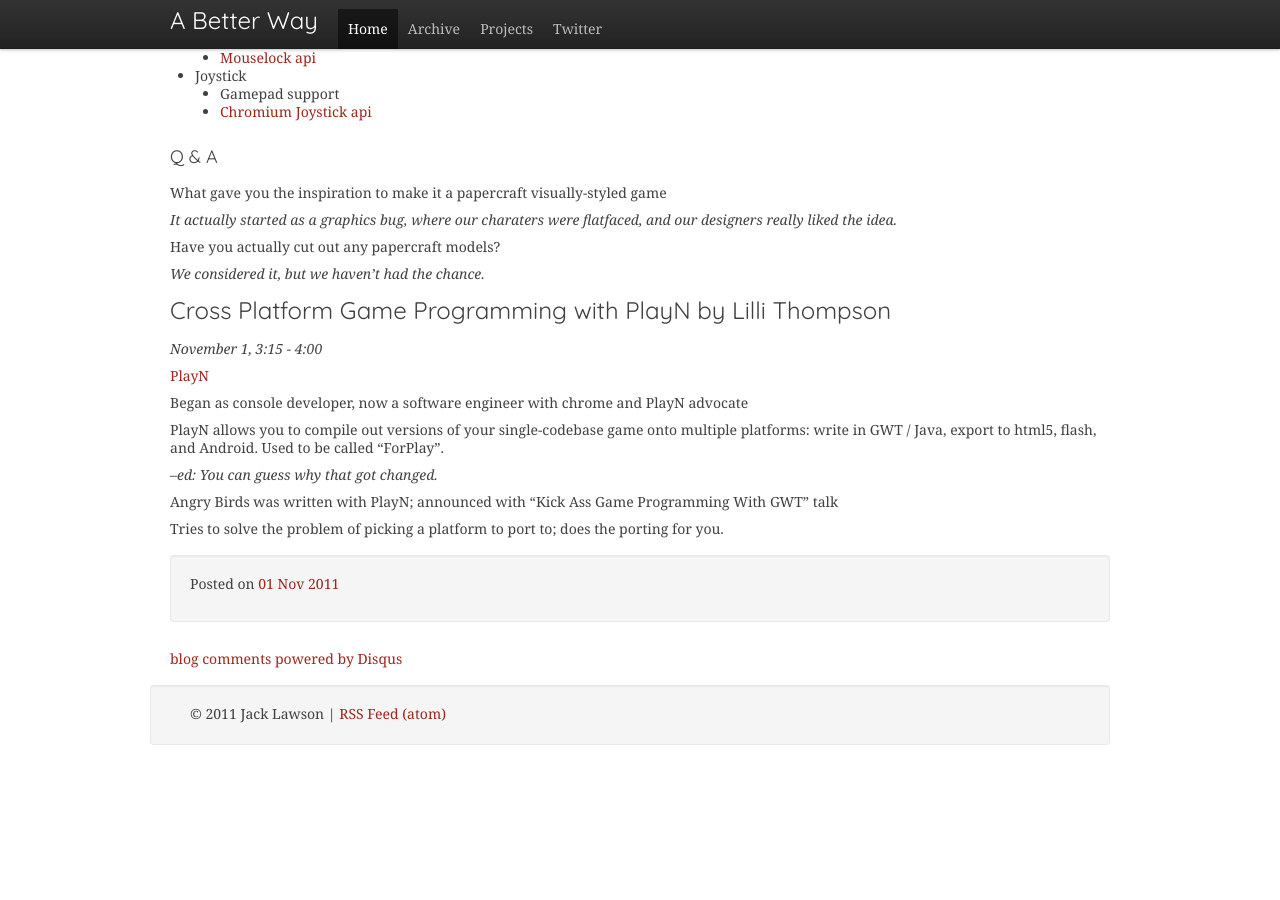
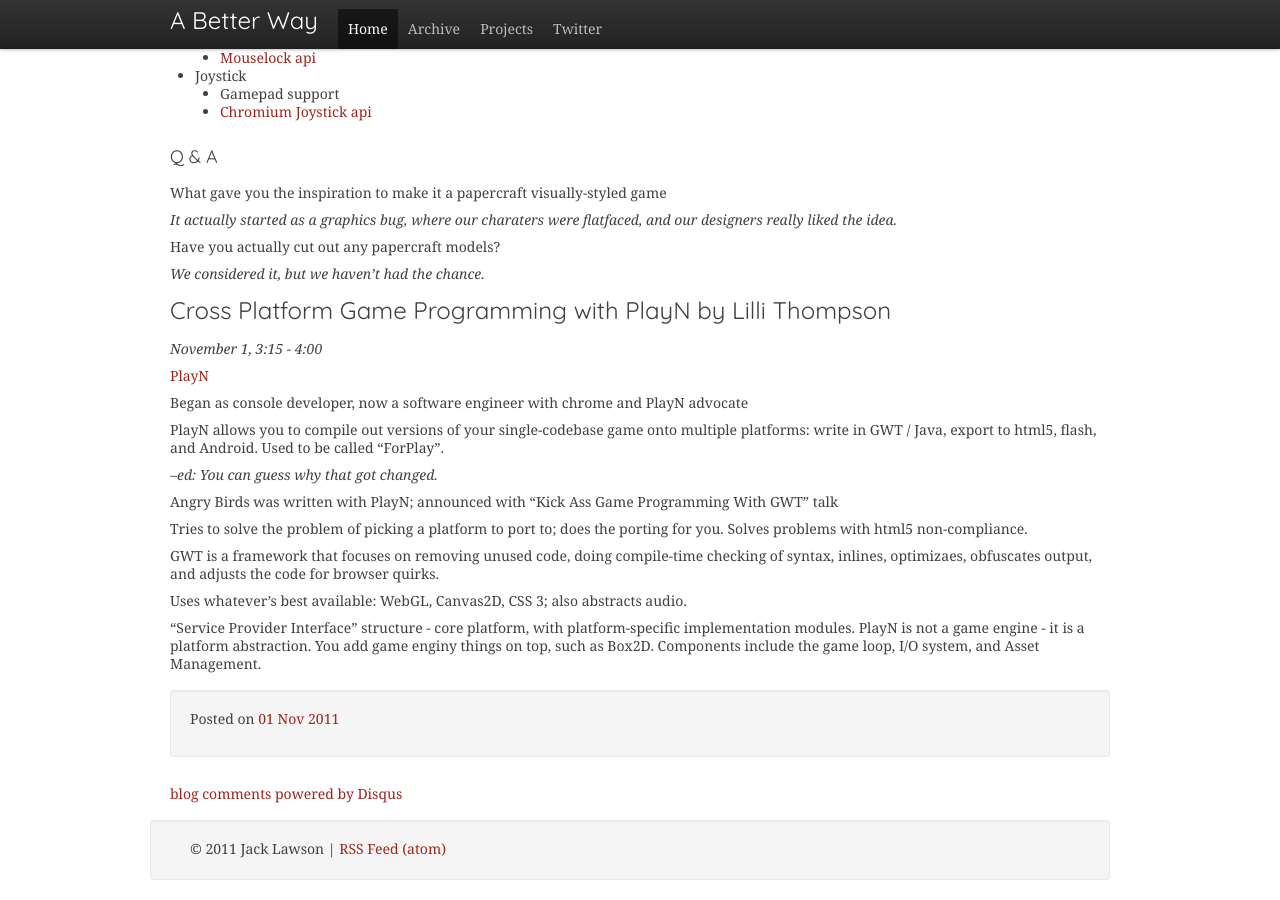
Before and after one commit to ajacksified/ajacksified.github.com, a Jekyll site: the page built from _posts/2011-11-01-new-game-conf-liveblog.markdown, in a window 1280 px wide and 900 px high, scrolled down 9506 px. Built offline with Jekyll 4.4.1, drawn with Linux system fonts in a browser that asks for light colours; nearby versions of some CDN libraries; some web fonts are replaced; Markdown is read by kramdown in place of the engine named in the settings; comment, search, counter and statistics services are not loaded; before the commit the page ends 10271 px from its top, so only the background shows below that.

Commit message:
Session 4

```diff
--- a/_posts/2011-11-01-new-game-conf-liveblog.markdown
+++ b/_posts/2011-11-01-new-game-conf-liveblog.markdown
@@ -663,4 +663,15 @@
 With GWT" talk
 
 Tries to solve the problem of picking a platform to port to; does the porting
-for you.
+for you. Solves problems with html5 non-compliance.
+
+GWT is a framework that focuses on removing unused code, doing compile-time
+checking of syntax, inlines, optimizaes, obfuscates output, and adjusts
+the code for browser quirks.
+
+Uses whatever's best available: WebGL, Canvas2D, CSS 3; also abstracts audio.
+
+"Service Provider Interface" structure - core platform, with platform-specific
+implementation modules. PlayN is not a game engine - it is a platform
+abstraction. You add game enginy things on top, such as Box2D. Components
+include the game loop, I/O system, and Asset Management.
```
